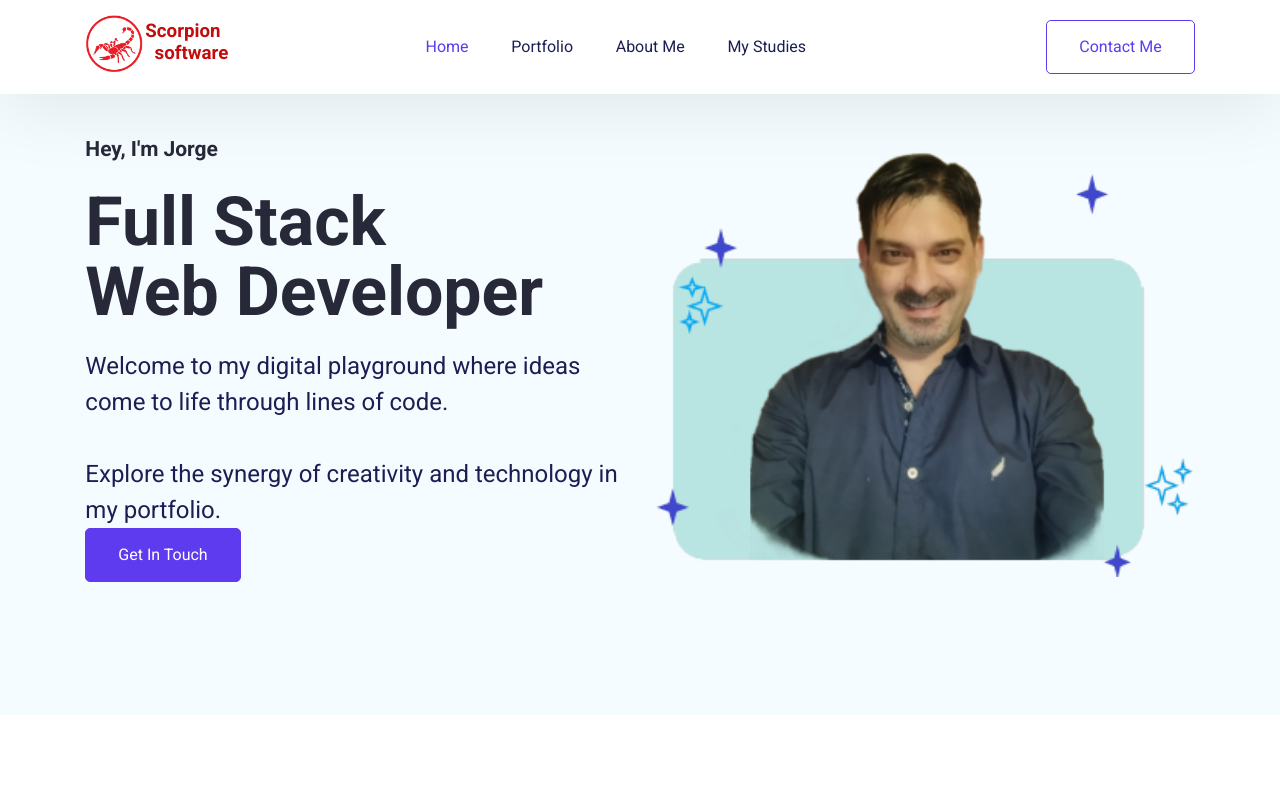
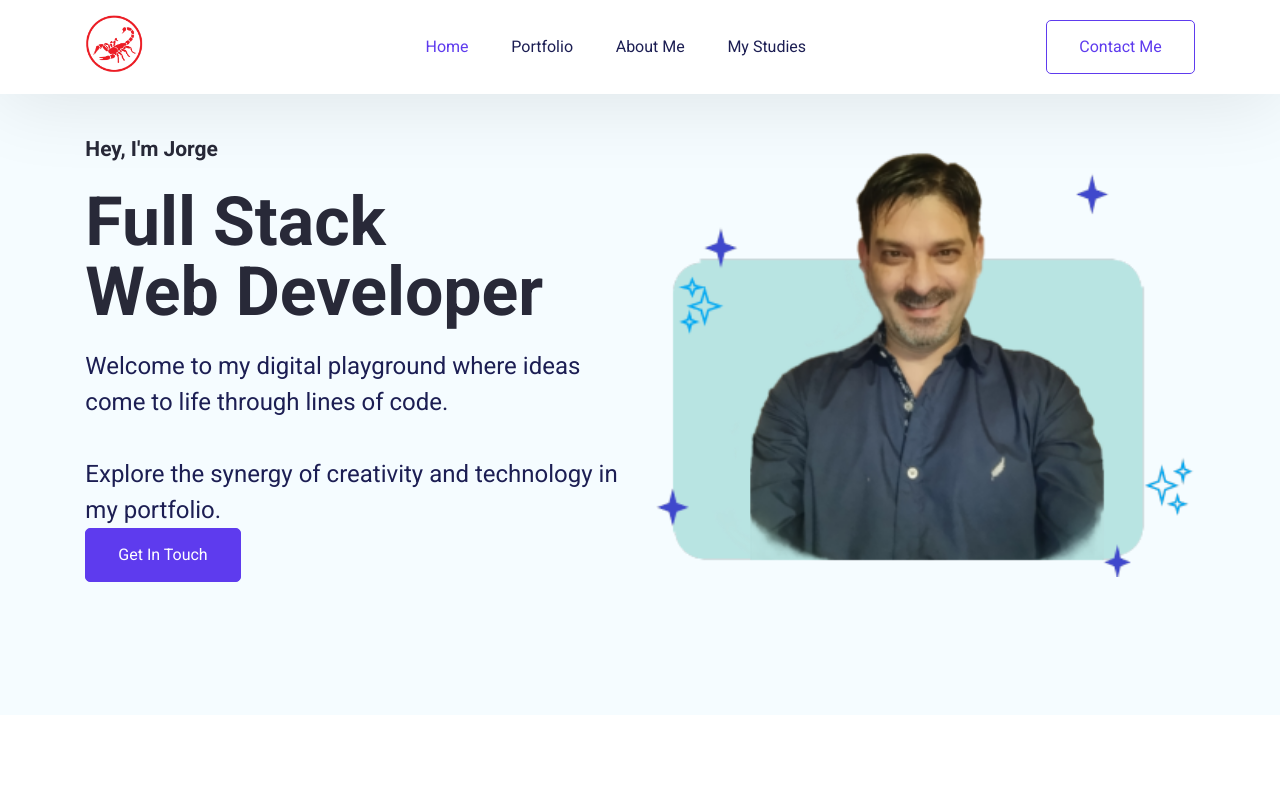
Before and after one commit to jatdalf/Portfolio, a React (Create React App) app: page / in a window 1280 px wide. Shown: the top 800 px of the page. Built offline with nearby package versions, Linux system fonts and the light colour scheme.

Commit message:
Only Logo now

```diff
--- a/src/Pages/Home/Navbar/Navbar.modules.css
+++ b/src/Pages/Home/Navbar/Navbar.modules.css
@@ -39,7 +39,8 @@
     object-fit: contain; /* Opcional: para mantener la relación de aspecto */
   }
 .navbar > div > h3 {
-    color: rgb(196, 12, 12);
+    color: rgb(255, 255, 255);
+    /*color: rgb(196, 12, 12);*/
     display: inline-block;
     position: absolute;
     margin: 5px 0 0 0;
```
